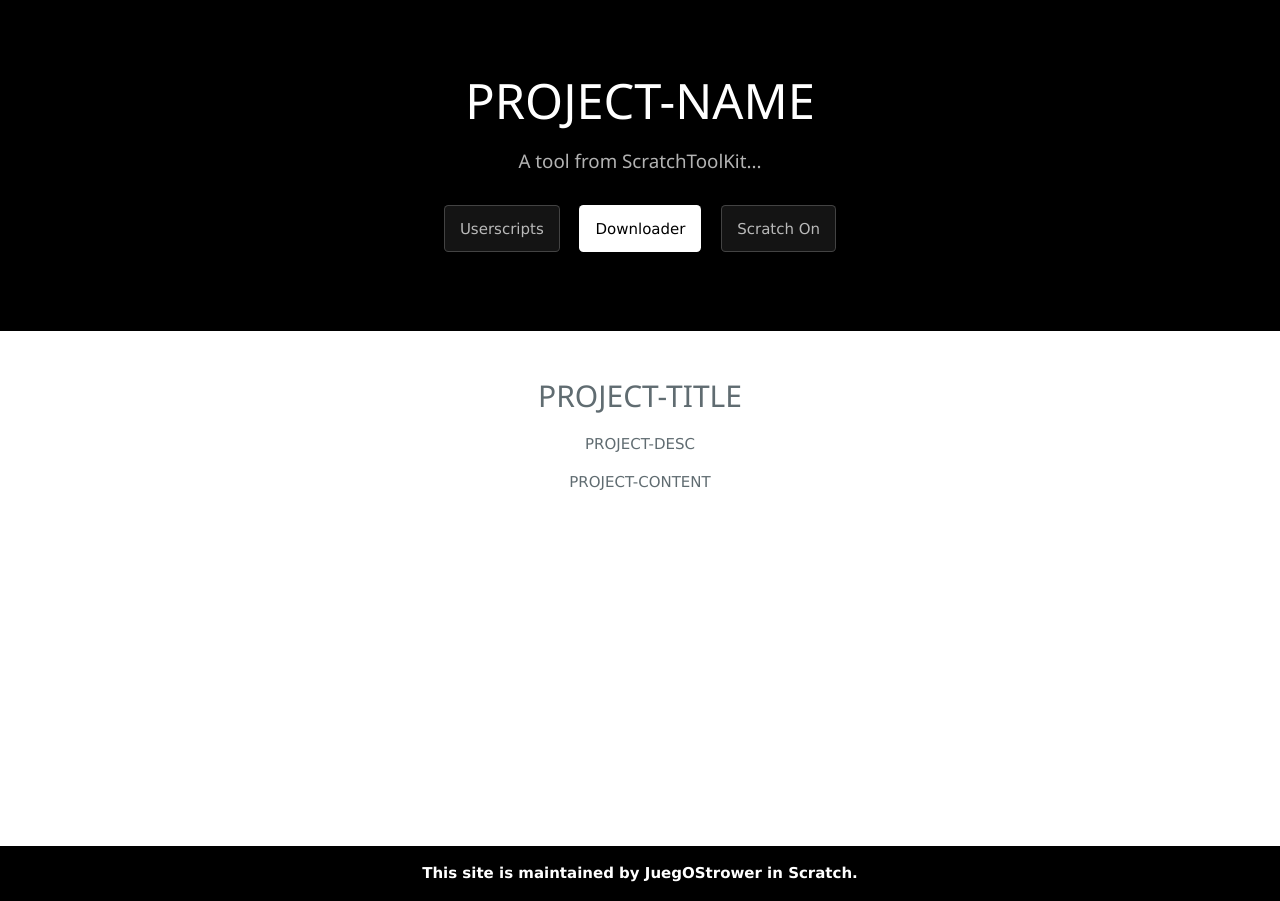
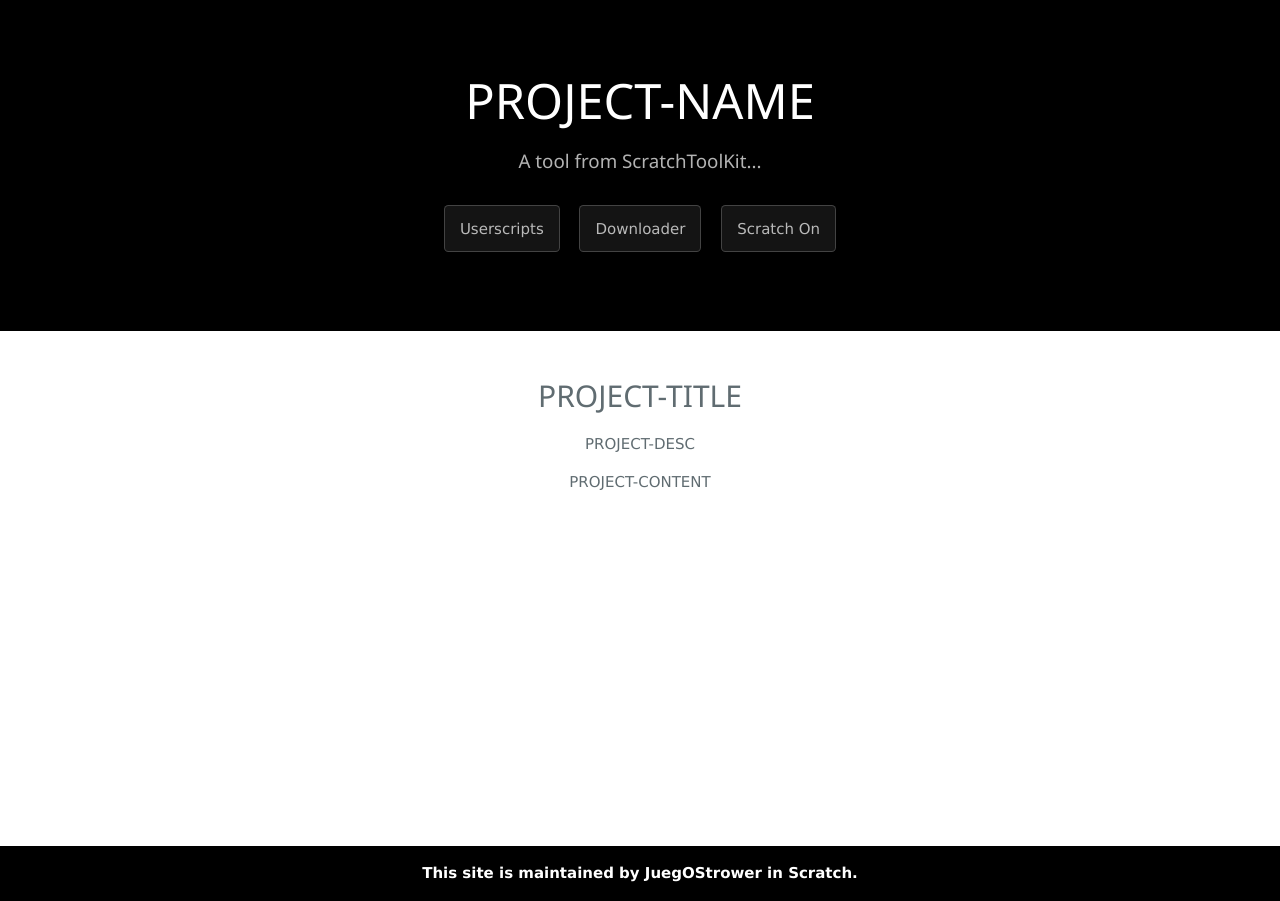
Before and after one commit to JuegOStrower/juegostrower.github.io, a Jekyll site: the page template/index.html, which Jekyll copies as it is, in a window 1280 px wide. Built offline with Jekyll 4.4.1, drawn with Linux system fonts in a browser that asks for light colours.

Commit message:
Update index.html

```diff
--- a/template/index.html
+++ b/template/index.html
@@ -24,7 +24,7 @@
       <h1 class="project-name">PROJECT-NAME</h1>
 		<h2 class="project-tagline">A tool from <a href="/">ScratchToolKit</a>...</h2>
       <a href="/userscripts" class="btn">Userscripts</a>
-      <a href="/downloader" class="btn w3-white w3-text-black">Downloader</a>
+      <a href="/downloader" class="btn">Downloader</a>
       <a href="/scratchon" class="btn">Scratch On</a>
     </section>
 <div style="min-height: calc(100vh - 331px - 54px);" class="w3-PROJECT-COLOR w3-center">
```
